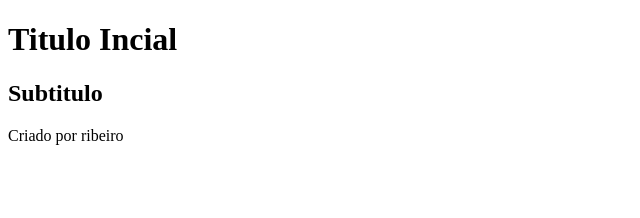
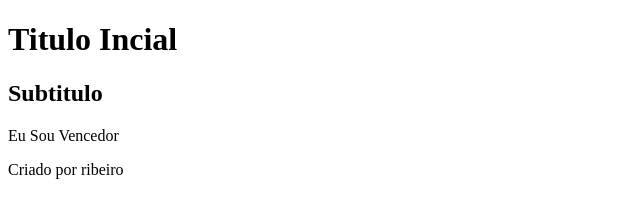
Before and after one commit to RenatoRibeiro12/fullstack-rocketseat, a plain HTML site: page index.html in a window 1280 px wide. Shown: the whole page, without its empty margins (0-640 px from the left). Drawn offline with Linux system fonts and the light colour scheme.

Commit message:
criando paragrafo

```diff
--- a/index.html
+++ b/index.html
@@ -8,7 +8,7 @@
 <body>
     <h1>Titulo Incial</h1>
     <h2>Subtitulo</h2>
-
+    <p>Eu Sou Vencedor</p>
     <footer>Criado por ribeiro</footer>
 </body>
 </html>
```
